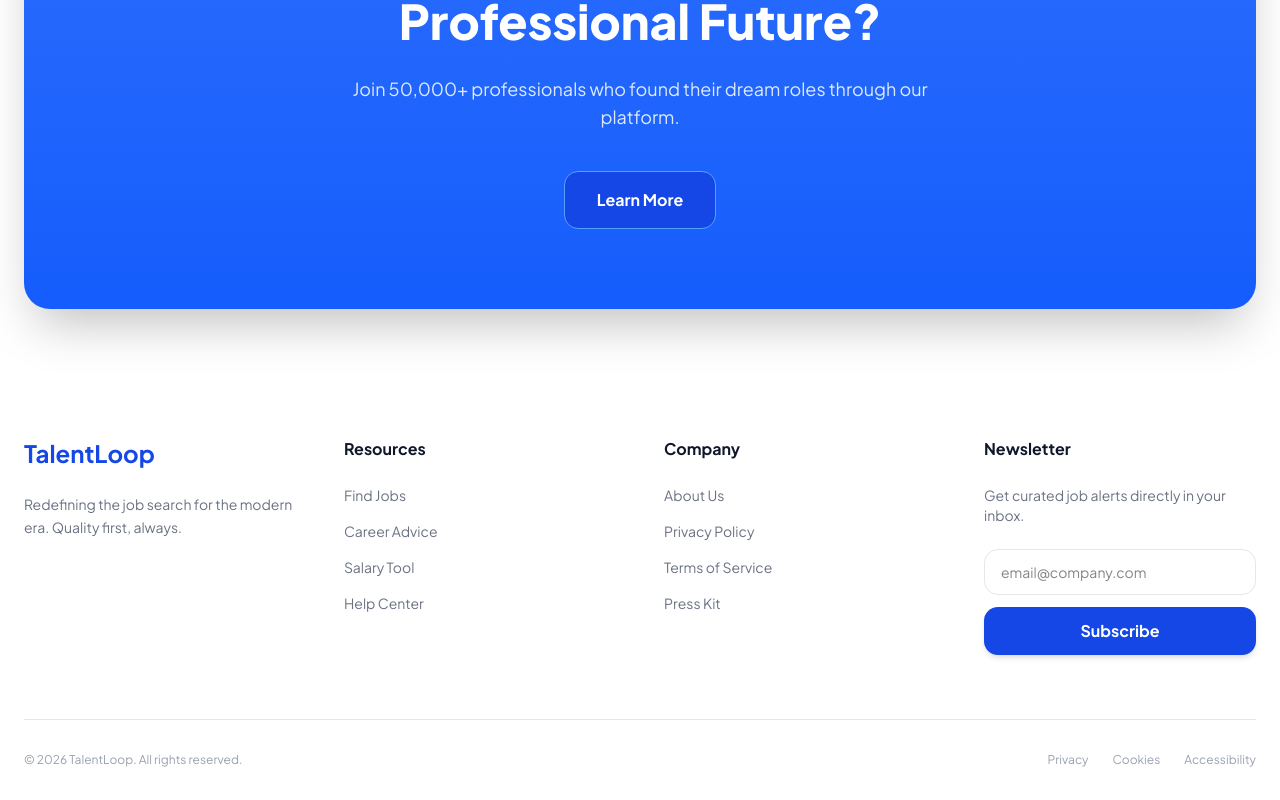
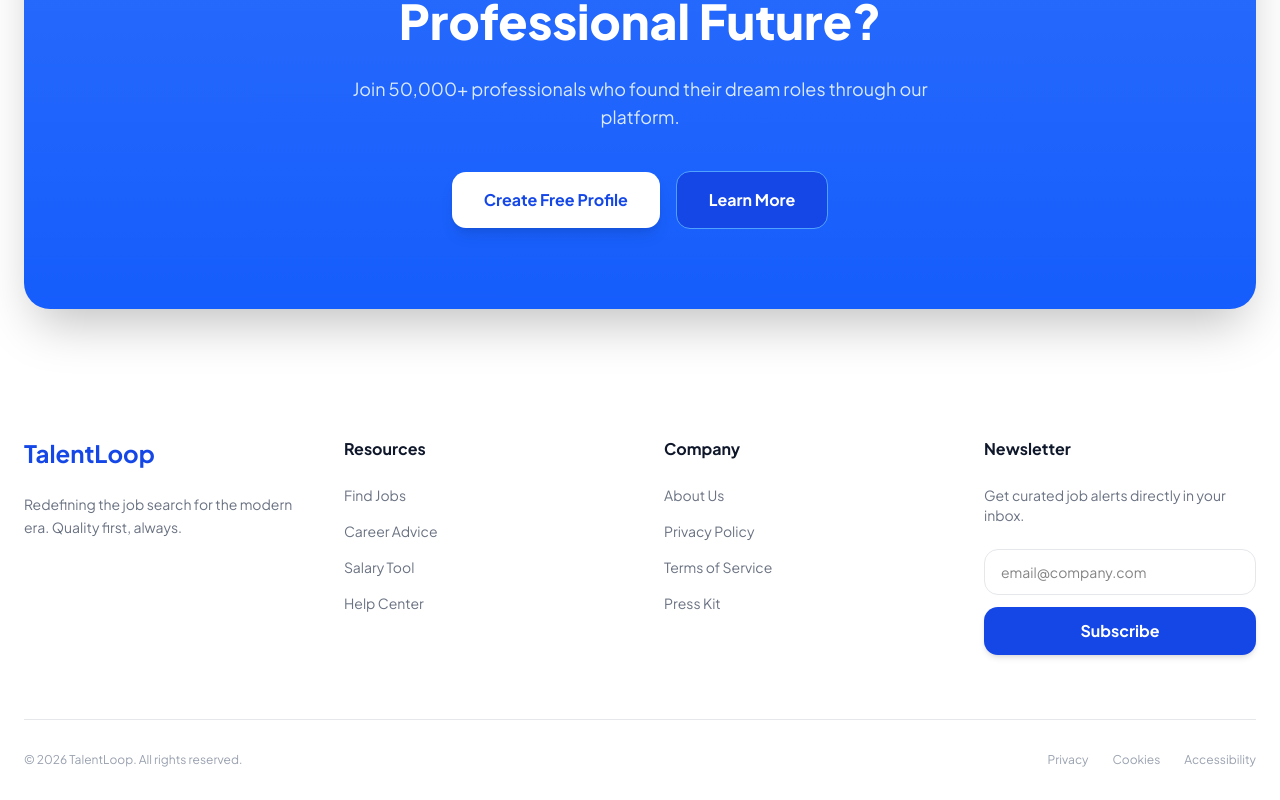
Before and after one commit to adeedkhann/jobportal, a React (Vite) app in the folder frontend/: page / in a window 1280 px wide. Shown: the part 1342-2142 px from the top of the page. Built offline with nearby package versions, Linux system fonts and the light colour scheme; no server answers; a web font is replaced by a local one.

Commit message:
fix the update compamyy error

```diff
--- a/frontend/src/company/CompanyCreate.jsx
+++ b/frontend/src/company/CompanyCreate.jsx
@@ -18,9 +18,9 @@ const CompanyCreate = () => {
 
             if (res.data.success) {
                 toast.success(res.data.message);
-                // const companyId = res.data.data?._id;
+                const companyId = res.data.data?._id;
                 // Registration ke baad seedha Setup (Details) page par bhej rahe hain
-                navigate(`/updatecompany`);
+                navigate(`/updatecompany/${companyId}`);
             }
         } catch (error) {
             console.log(error);
--- a/frontend/src/components/FeaturesAndCTA.jsx
+++ b/frontend/src/components/FeaturesAndCTA.jsx
@@ -96,7 +96,7 @@ const FeaturesAndCTA = () => {
             </p>
 
             <div className="flex flex-col sm:flex-row gap-4 justify-center items-center">
-              {user && <button
+              {!user && <button
               onClick={()=>(navigate("/auth"))}
               className="w-full sm:w-auto bg-white text-blue-700 font-bold px-8 py-4 rounded-xl hover:bg-blue-50 transition-colors shadow-lg">
                 Create Free Profile
```
